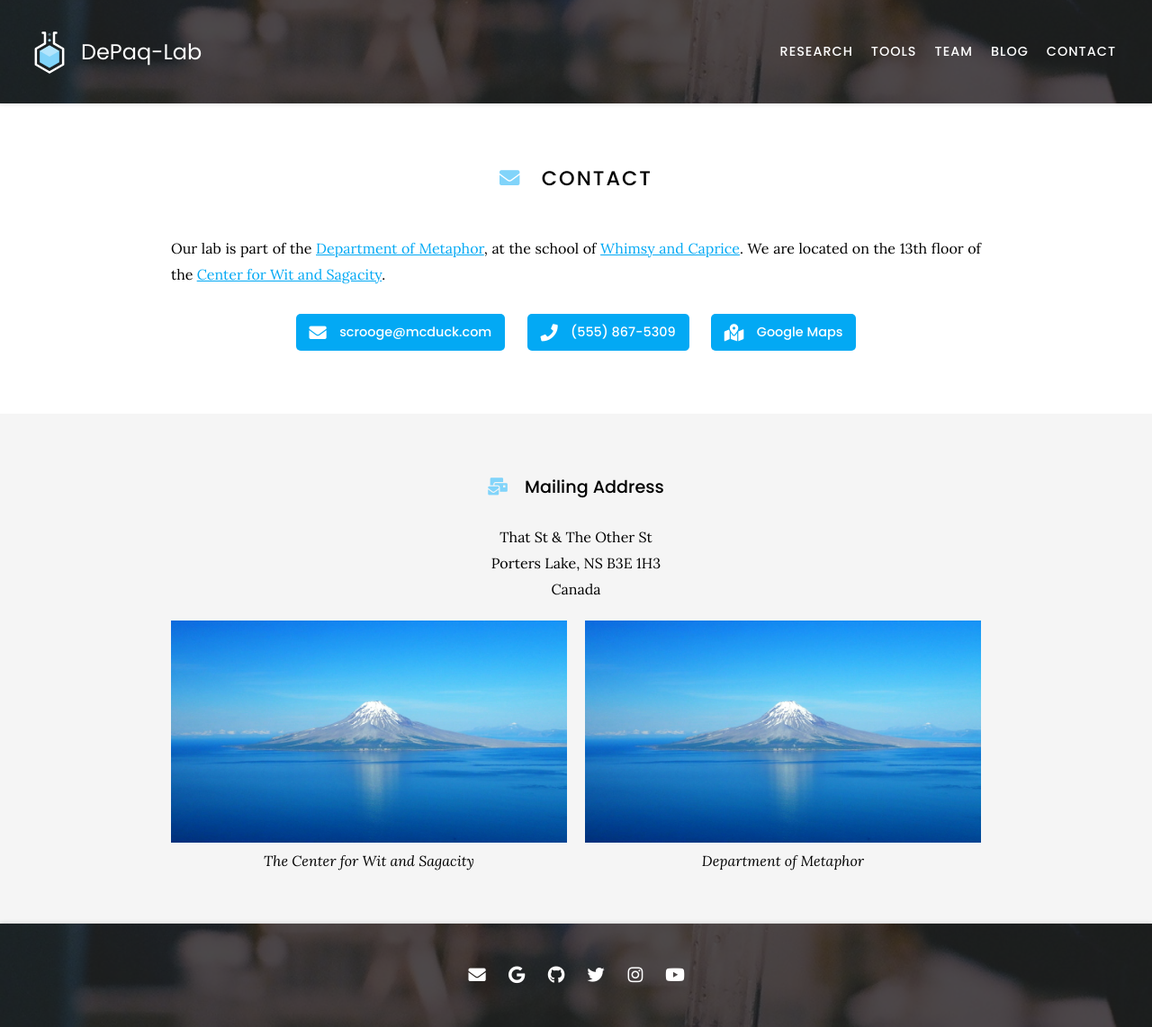
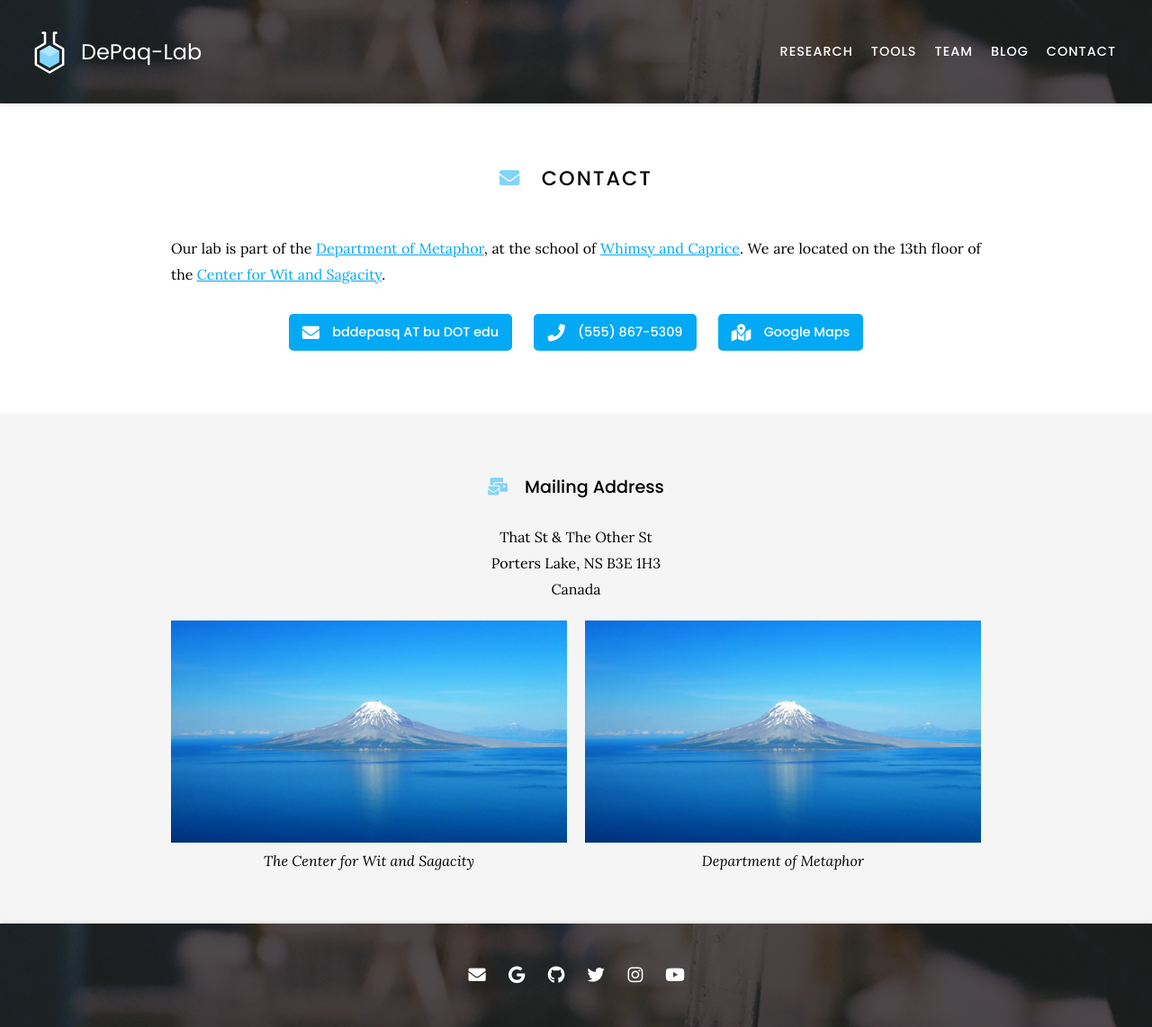
Before and after one commit to GrantMcConachie/depasquale-lab.github.io, a Jekyll site: the page built from contact/index.md, in a window 1280 px wide. Shown: the whole page at 90% size. Built offline with Jekyll 4.4.1, drawn with Linux system fonts in a browser that asks for light colours; nearby versions of some CDN libraries.

Commit message:
Update index.md

```diff
--- a/contact/index.md
+++ b/contact/index.md
@@ -14,7 +14,7 @@ We are located on the 13th floor of the [Center for Wit and Sagacity]().
   include link.html
   type="email"
   icon=""
-  text="scrooge@mcduck.com"
+  text="bddepasq AT bu DOT edu"
   tooltip=""
   link="scrooge@mcduck.com"
   style="button"
```
